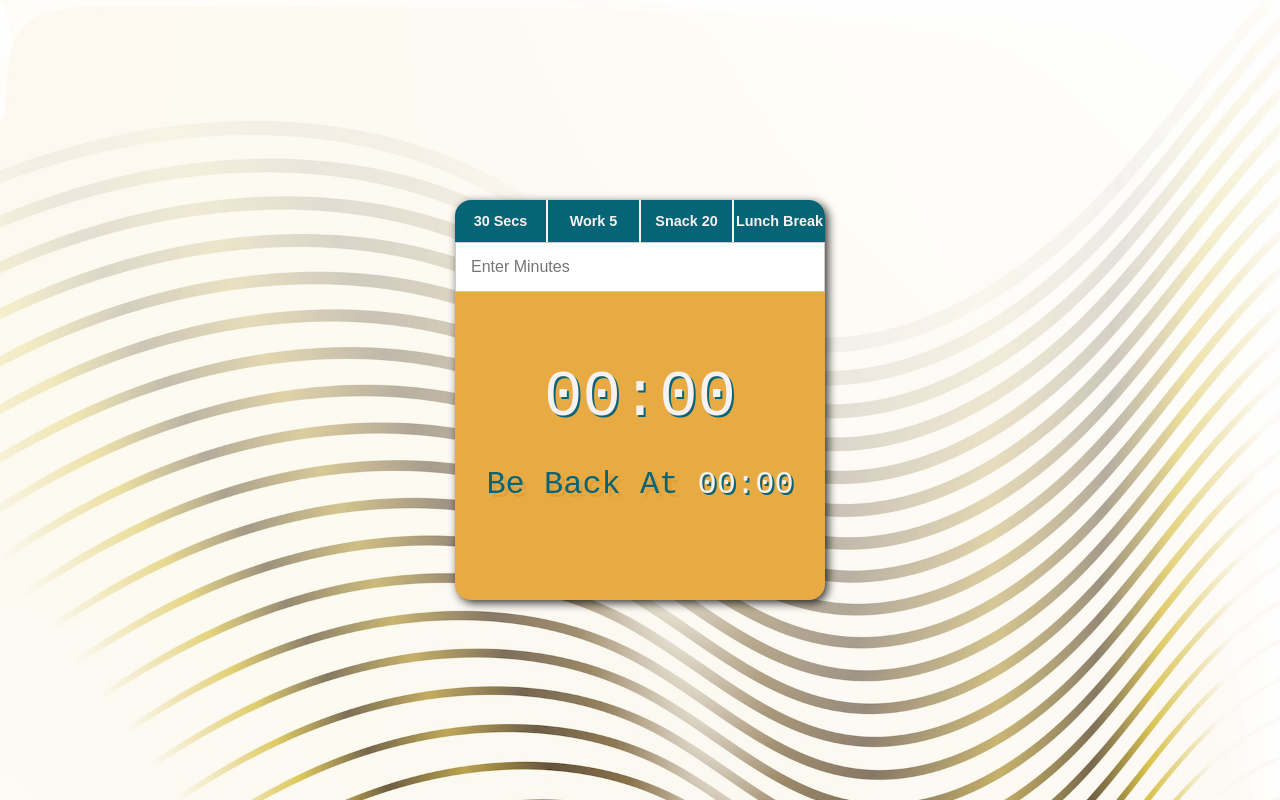
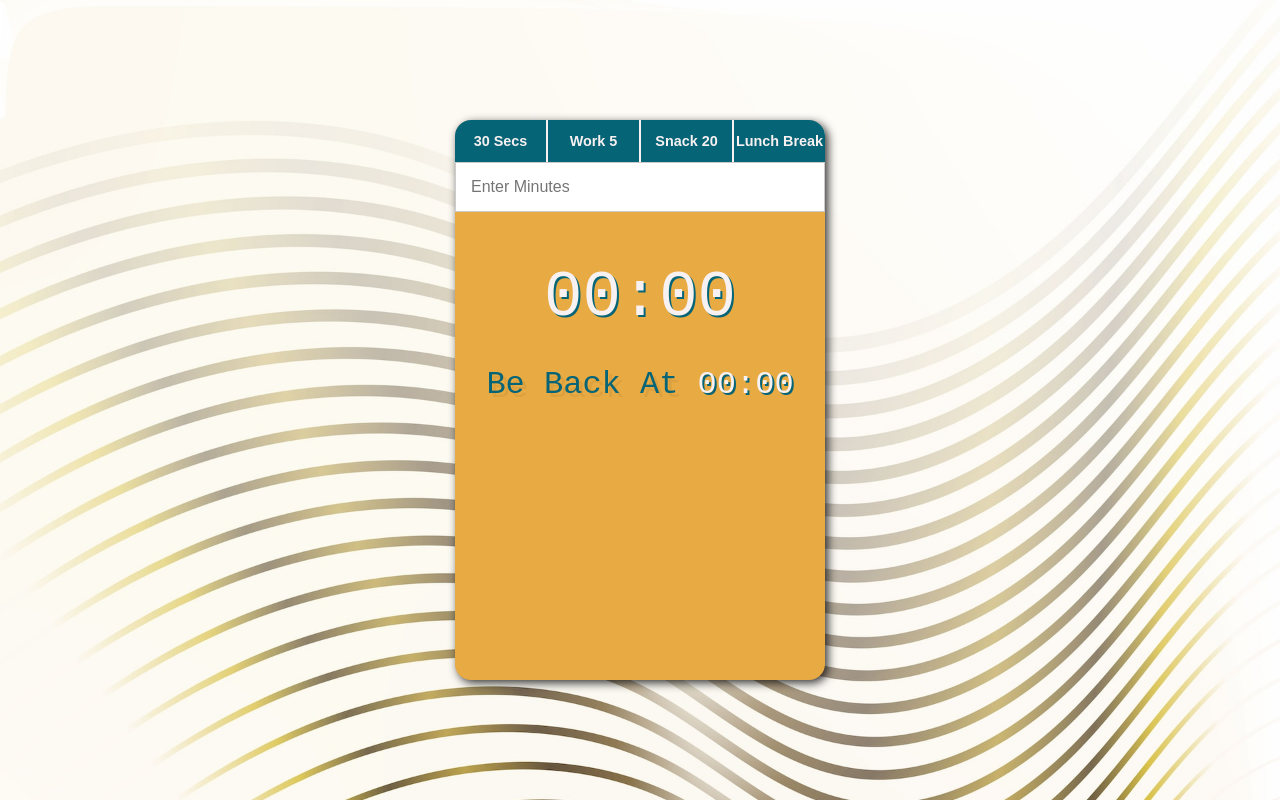
Before and after one commit to ElenaCoder/JavaScript30-Projects, a plain HTML site: page project-29-countdown-clock/index.html in a window 1280 px wide. Drawn offline with Linux system fonts and the light colour scheme.

Commit message:
fix: fix .timer styling and margin-bottom

```diff
--- a/project-29-countdown-clock/styles.css
+++ b/project-29-countdown-clock/styles.css
@@ -33,7 +33,7 @@ body {
 
 .timer {
     width: 370px;
-    height: 50vh;
+    height: 70vh;
     background-color: var(--color2);
     border-radius: 1rem;
     box-shadow: 3px 3px 10px rgb(0, 0, 0, 0.8);
@@ -44,7 +44,7 @@ body {
     flex-wrap: wrap;
     justify-content: center;
     background-color: var(--color1);
-    margin-bottom: 70px;
+    margin-bottom: 50px;
     border-radius: 1rem 1rem 0 0;
 }
 
```
